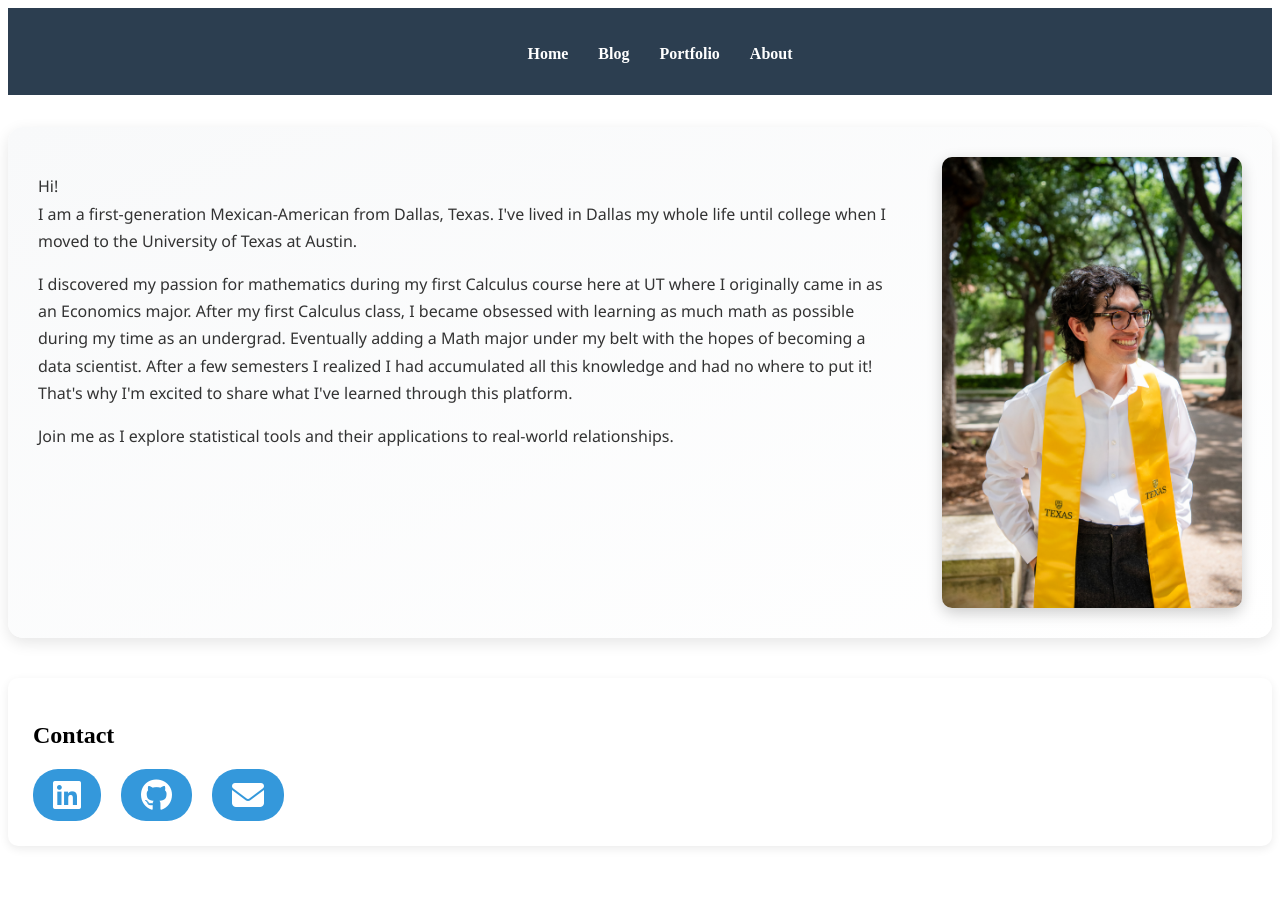
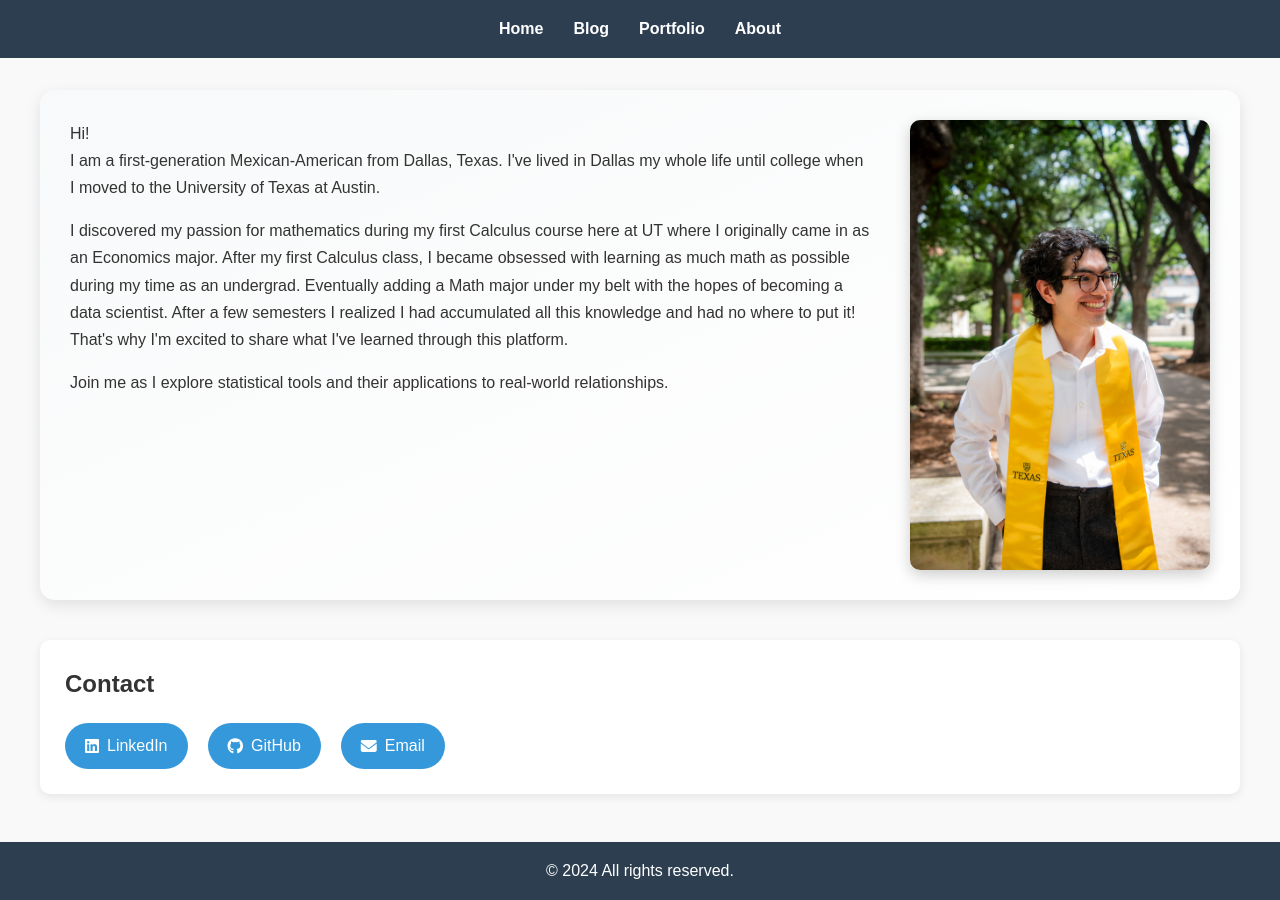
Before and after one commit to zunzun08/zunzun08.github.io, a Jekyll site: the page about.html, which Jekyll copies as it is, in a window 1280 px wide. Built offline with Jekyll 4.4.1, drawn with Linux system fonts in a browser that asks for light colours.

Commit message:
Updating homepage and about page

```diff
--- a/about.html
+++ b/about.html
@@ -4,80 +4,20 @@
 <head>
     <meta charset="UTF-8">
     <meta name="viewport" content="width=device-width, initial-scale=1">
+    <title>About</title>
     <style>
-        .content-wrapper {
-            display: grid;
-            grid-template-columns: 1fr 300px;
-            gap: 40px;
-            align-items: start;
-            background: linear-gradient(to bottom right, #f8f9fa 0%, #ffffff 100%);
-            padding: 30px;
-            border-radius: 15px;
-            box-shadow: 0 5px 15px rgba(0, 0, 0, 0.1);
-            margin: 2rem 0;
+        /* Basic Reset */
+        * {
+            margin: 0;
+            padding: 0;
+            box-sizing: border-box;
         }
 
-        .profile-img {
-            border-radius: 10px;
-            box-shadow: 0 5px 15px rgba(0, 0, 0, 0.2);
-            transition: transform 0.3s ease;
-            width: 100%;
-            height: auto;
-        }
-
-        .profile-img:hover {
-            transform: scale(1.03);
-        }
-
-        .text-content {
-            font-family: 'Segoe UI', system-ui, sans-serif;
-            line-height: 1.7;
+        body {
+            font-family: 'Arial', sans-serif;
+            line-height: 1.6;
             color: #333;
-        }
-
-
-        .contact-section {
-            background: #ffffff;
-            padding: 25px;
-            border-radius: 10px;
-            box-shadow: 0 3px 10px rgba(0, 0, 0, 0.08);
-            margin-top: 40px;
-        }
-
-        .contact-links {
-            display: flex;
-            gap: 20px;
-            padding: 0;
-            margin: 20px 0 0;
-        }
-
-        .contact-links a {
-            padding: 10px 20px;
-            background: #3498db;
-            color: white !important;
-            border-radius: 25px;
-            text-decoration: none;
-            transition: all 0.3s ease;
-            display: inline-flex;
-            align-items: center;
-        }
-
-        .contact-links a:hover {
-            background: #2980b9;
-            transform: translateY(-2px);
-        }
-
-        @media (max-width: 768px) {
-            .content-wrapper {
-                grid-template-columns: 1fr;
-                gap: 30px;
-            }
-
-            .profile-img {
-                order: -1;
-                max-width: 60%;
-                margin: 0 auto;
-            }
+            background-color: #f9f9f9;
         }
 
         /* Header/Navigation */
@@ -103,31 +43,122 @@
             text-decoration: none;
             font-weight: bold;
         }
+
+        /* Main Content Styles */
+        .content-wrapper {
+            display: grid;
+            grid-template-columns: 1fr 300px;
+            gap: 40px;
+            align-items: start;
+            background: linear-gradient(to bottom right, #f8f9fa 0%, #ffffff 100%);
+            padding: 30px;
+            border-radius: 15px;
+            box-shadow: 0 5px 15px rgba(0, 0, 0, 0.1);
+            margin: 2rem auto;
+            max-width: 1200px;
+        }
+
+        .profile-img {
+            border-radius: 10px;
+            box-shadow: 0 5px 15px rgba(0, 0, 0, 0.2);
+            transition: transform 0.3s ease;
+            width: 100%;
+            height: auto;
+        }
+
+        .profile-img:hover {
+            transform: scale(1.03);
+        }
+
+        .text-content {
+            line-height: 1.7;
+            color: #333;
+        }
+
+        .text-content p {
+            margin-bottom: 1rem;
+        }
+
+        .contact-section {
+            background: #ffffff;
+            padding: 25px;
+            border-radius: 10px;
+            box-shadow: 0 3px 10px rgba(0, 0, 0, 0.08);
+            margin: 40px auto;
+            max-width: 1200px;
+        }
+
+        .contact-links {
+            display: flex;
+            gap: 20px;
+            padding: 0;
+            margin: 20px 0 0;
+            list-style: none;
+        }
+
+        .contact-links a {
+            padding: 10px 20px;
+            background: #3498db;
+            color: white !important;
+            border-radius: 25px;
+            text-decoration: none;
+            transition: all 0.3s ease;
+            display: inline-flex;
+            align-items: center;
+            gap: 8px;
+        }
+
+        .contact-links a:hover {
+            background: #2980b9;
+            transform: translateY(-2px);
+        }
+
+        /* Footer */
+        footer {
+            text-align: center;
+            padding: 1rem 0;
+            background: #2c3e50;
+            color: white;
+            position: fixed;
+            bottom: 0;
+            width: 100%;
+        }
+
+        @media (max-width: 768px) {
+            .content-wrapper {
+                grid-template-columns: 1fr;
+                gap: 30px;
+            }
+
+            .profile-img {
+                order: -1;
+                max-width: 60%;
+                margin: 0 auto;
+            }
+
+            .contact-links {
+                flex-direction: column;
+                gap: 10px;
+            }
+        }
     </style>
 
     <link rel="stylesheet" href="https://cdnjs.cloudflare.com/ajax/libs/font-awesome/6.5.0/css/all.min.css">
-
 </head>
 
-<!-- Header with navigation-->
+<body>
     <!-- Header with Navigation -->
     <header>
-    <h1></h1>
         <nav>
             <ul>
                 <li><a href="index.html">Home</a></li>
                 <li><a href="blog.html">Blog</a></li>
-            <li><a href="portfolio.html">Portfolio</a>
+                <li><a href="portfolio.html">Portfolio</a></li>
                 <li><a href="about.html">About</a></li>
-
             </ul>
         </nav>
     </header>
 
-
-
-
-<body>
     <div class="content-wrapper">
         <div class="text-content">
             <p>Hi!
@@ -149,26 +180,27 @@
             </p>
         </div>
 
-        <img src="assets/me.jpg" alt="Cristian Compean" width="300" class="profile-img" loading="lazy">
+        <img src="assets/me.jpg" alt="Profile photo" width="300" class="profile-img" loading="lazy">
     </div>
 
-
     <section class="contact-section">
-
         <h2>Contact</h2>
         <ul class="contact-links">
-            <a href="https://linkedin.com/in/cristianzcompean" target="_blank" rel="noopener">
-                <i class="fab fa-linkedin fa-2x"></i>
-            </a>
-
-            <a href="https://github.com/zunzun08" target="_blank" rel="noopener">
-                <i class="fab fa-github fa-2x"></i>
-            </a>
-            <a href="mailto:czcompean@utexas.edu">
-                <i class="fa-solid fa-envelope fa-2x"></i>
-            </a>
+            <li><a href="https://linkedin.com/in/" target="_blank" rel="noopener">
+                    <i class="fab fa-linkedin"></i> LinkedIn
+                </a></li>
+            <li><a href="https://github.com/" target="_blank" rel="noopener">
+                    <i class="fab fa-github"></i> GitHub
+                </a></li>
+            <li><a href="mailto:your-email@utexas.edu">
+                    <i class="fa-solid fa-envelope"></i> Email
+                </a></li>
         </ul>
     </section>
+
+    <footer>
+        <p>&copy; 2024 All rights reserved.</p>
+    </footer>
 </body>
 
 </html>
```
Also changed, not shown: _posts/2025-05-18-metropolis-hastings.md (+2 -6 lines), index.html (+59 -24 lines). Lines whose indentation alone changed are shown as unchanged.
